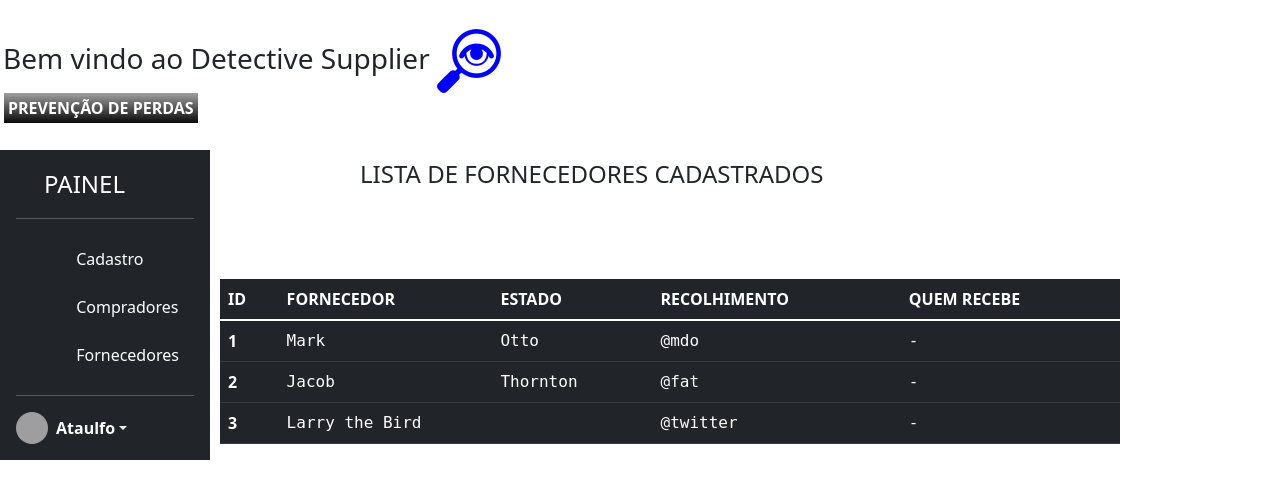
After one commit to ataulfo/Detective_Supplier, a PHP site: page /lista_fornecedores.html in a window 1280 px wide. The commit adds this page. Shown: the top 499 px of the page. Run offline with PHP 8.4, Linux system fonts and the light colour scheme; grey boxes are pictures that could not be loaded.

```diff
--- a/css/color.css
+++ b/css/color.css
@@ -1,6 +1,6 @@
 
 .foo {
-  color:rgb(31, 32, 31);
+  color:rgb(245, 248, 245);
 font-weight: bold;
   width: 100px;
   height: 30px;
@@ -8,38 +8,43 @@ font-weight: bold;
   float:left;
   margin-left:30px;
   margin-right: 4px;
-  padding-right: 3px;
-  padding-left:4px;
+  padding-right: 42px;
+
   padding-bottom: 20px;
   border: 1px solid rgba(0, 0, 0, .2);
   border-radius: 10px;
 }
 
-.situacao-ativo{color:rgb(8, 84, 224);font-weight: bold;font-style: italic}
-
-.situacao-ativo2{color:rgb(241, 90, 40);font-weight: bold;}
+.situacao-ativo{color:rgb(8, 84, 224);font-weight: bold;}
 .situacao-inativo{color:rgb(243, 16, 16);font-weight: bold;}
 
+
+td{background:blue;font-family: monospace;}
+
 .controle{text-align: center;}
-#colorido1{font-weight:bold;width:1140px;margin-left:220px;margin-bottom:0px;background: #2067ec}
+#colorido1{color:white;font-weight:bold;width:1367px;margin-top:-18px;margin-left:221px;margin-bottom:0px;background: #0649c5}
 
-#colorido2{width:1140px;margin-left:220px;margin-bottom:0px;background: #ddf115}
+#colorido2{width:1367px;margin-left:221px;margin-bottom:0px;background: #ddf115}
 
-#colorido3{width:1140px;margin-left:220px;margin-bottom:0px;background: #f4282b}
-#colorido4{width:1140px;margin-left:220px;margin-bottom:0px;background: #27e717}
+#colorido3{width:1367px;margin-left:221px;margin-bottom:0px;background: #f4282b}
+#colorido4{width:1367px;margin-left:221px;margin-bottom:0px;background: #27e717}
 
 
 .blue {
-  background: #2067ec;
+  background: #0649c5;
+  padding-right:10px;
 }
 
 .red {
-  background: #f4282b;
+  background: #bd0306;
+  padding-right:10px;
 }
 
 .yellow {
-  background: #ddf115;
+  background:#cad803;
+  padding-right: 10px;
 }
 .green{
- background: #27e717;
+ background: #11a504;
+ padding-right:10px;
 }
--- a/css/config.css
+++ b/css/config.css
@@ -3,14 +3,17 @@ input[type="text"]{text-transform: uppercase;width:300px;}
 input[type="email"],[type="password"]{margin-left:510px}
 #input-cadastro{width:400px;margin-left:480px;margin-top: -370px;margin-bottom: 120px;}
 
-#tabela-fornecedor{margin-left:220px;margin-top: -310px;width:900px}
+#tabela-compradores{margin-left:220px;margin-top: -310px;width:900px}
+#tabela-fornecedores{margin-left:220px;margin-top: -270px;width:900px;}
+
+
 #texto-titulo{margin:3px;padding-top: 2px;}
 
 .meuspan{margin-left:4px;padding:4px;background:linear-gradient(rgb(160, 159, 159),rgb(10, 9, 9));color:white;font-weight: bold;}
 .botao-estilo{background:linear-gradient(#ccc,rgb(117, 113, 113));width:150px;font-weight: bold;border-radius: 15px;}
 .selecionar:hover{background:#2067ec;}
-.padrao{margin-top: -280px;margin-left:190px}
-
+.padrao{margin-top: -280px;margin-left:190px;font-size: 14px;}
+.titulo-lista-fornecedores{margin-bottom:360px;margin-top:-300px;margin-left:360px;}
 .estado-tabela{
   background-color:#ccc;
   margin-left:220px;
--- /dev/null
+++ b/lista_fornecedores.html
@@ -0,0 +1,101 @@
+<!DOCTYPE html>
+<head>
+    <meta charset="UTF-8">
+    <meta lang="pt-br">
+    <meta name="Autor" content="Vilagrant Ataulfo">
+    <link href="../diretorio_html/imagens/detective-16.png">
+    <link href="css/bootstrap.min.css" rel="stylesheet">
+    <link href="css/config.css" rel="stylesheet">
+    <link rel="stylesheet" type="text/css" href="css/color.css" media="screen"/>
+    <title>Lista de fornecedores</title>
+</head>
+<body>
+    <br/>
+<h3 id="texto-titulo">Bem vindo ao Detective Supplier <img src="imagens/detective-64.png"></h3>
+<span class="meuspan">PREVENÇÃO DE PERDAS</span>
+<br>
+<br>
+<br>
+<br>
+<br>
+<br>
+<div class="d-flex flex-column flex-shrink-0 p-3 text-white bg-dark" style="width: 210px; margin-top:-90px">
+  <a href="index.php" class="d-flex align-items-center mb-3 mb-md-0 me-md-auto text-white text-decoration-none">
+    <svg class="bi me-2" width="20" height="32"><use xlink:href="#bootstrap"/></svg>
+    <span class="fs-4">PAINEL</span>
+  </a>
+  <hr>
+  <ul class=" nav nav-pills flex-column mb-auto">
+    <li class="selecionar dropdown-item">
+      <a href="cadastro.html" class="nav-link text-white" aria-current="page">
+        <svg class="bi me-2" width="16" height="16"><use xlink:href="cadastro.html"/></svg>
+        Cadastro
+      </a>
+    </li>
+    <li class="selecionar dropdown-item">
+      <a href="lista_compradores.html" class="nav-link text-white">
+        <svg class="bi me-2" width="16" height="16"><use xlink:href="#speedometer2"/></svg>
+        Compradores
+      </a>
+    </li>
+    <li class="selecionar dropdown-item">
+      <a href="#" class="nav-link text-white">
+        <svg class="bi me-2" width="16" height="16"><use xlink:href="#table"/></svg>
+        Fornecedores
+      </a>
+    </li>
+
+  </ul>
+
+  <hr>
+  <div class="dropdown">
+      <a href="#" class="d-flex align-items-center text-white text-decoration-none dropdown-toggle" id="dropdownUser1" data-bs-toggle="dropdown" aria-expanded="false">
+        <img src="https://avatars.githubusercontent.com/u/13712902?v=4" alt="" width="32" height="32" class="rounded-circle me-2">
+        <strong>Ataulfo</strong>
+      </a>
+      <ul class="dropdown-menu dropdown-menu-dark text-small shadow" aria-labelledby="dropdownUser1">
+
+        <li><a class="dropdown-item" href="#">Configurações</a></li>
+        <li><hr class="dropdown-divider"></li>
+        <li><a class="dropdown-item" href="login.html">Sair</a></li>
+      </ul>
+    </div>
+  </div>
+
+  <h4 class="titulo-lista-fornecedores">LISTA DE FORNECEDORES CADASTRADOS</h4>
+
+    <table id="tabela-fornecedores" class="table table-dark table-hover">
+        <thead>
+            <tr>
+              <th scope="col">ID</th>
+              <th scope="col">FORNECEDOR</th>
+              <th scope="col">ESTADO</th>
+              <th scope="col">RECOLHIMENTO</th>
+              <th scope="col">QUEM RECEBE</th>
+            </tr>
+          </thead>
+          <tbody>
+            <tr>
+              <th scope="row">1</th>
+              <td>Mark</td>
+              <td>Otto</td>
+              <td>@mdo</td>
+              <td> - </td>
+            </tr>
+            <tr>
+              <th scope="row">2</th>
+              <td>Jacob</td>
+              <td>Thornton</td>
+              <td>@fat</td>
+              <td> - </td>
+            </tr>
+            <tr>
+              <th scope="row">3</th>
+              <td colspan="2">Larry the Bird</td>
+              <td>@twitter</td>
+              <td> - </td>
+            </tr>
+          </tbody>
+      </table>
+</body>
+</html>
```
Also changed, not shown: back-sistema/cadastrar-fornecedor.php (added, +56 -0 lines), cadastro.html (+21 -18 lines), index.php (+25 -39 lines), js/arquivo.js (deleted, +0 -7 lines), lista_compradores.html (+19 -17 lines).
